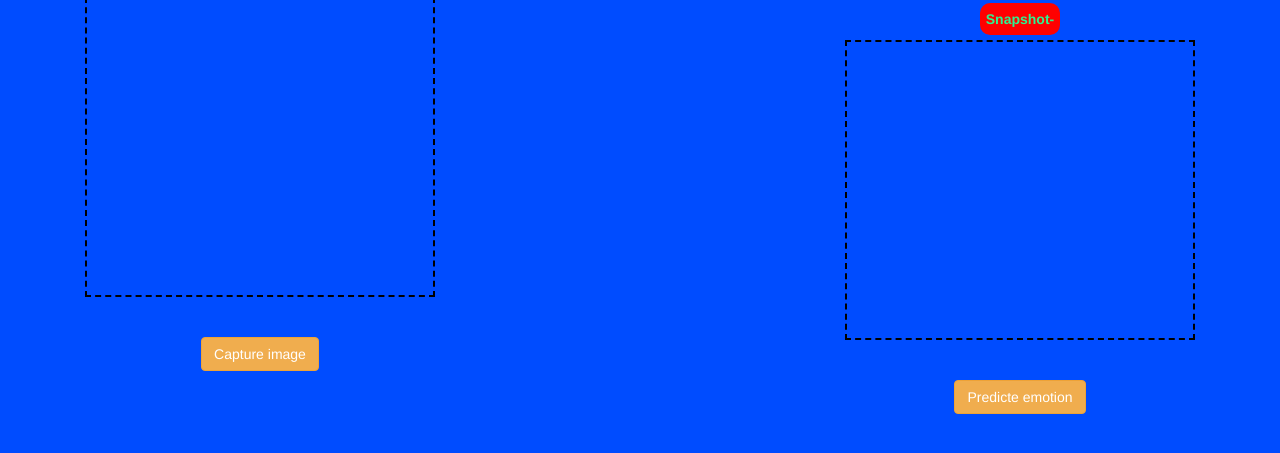
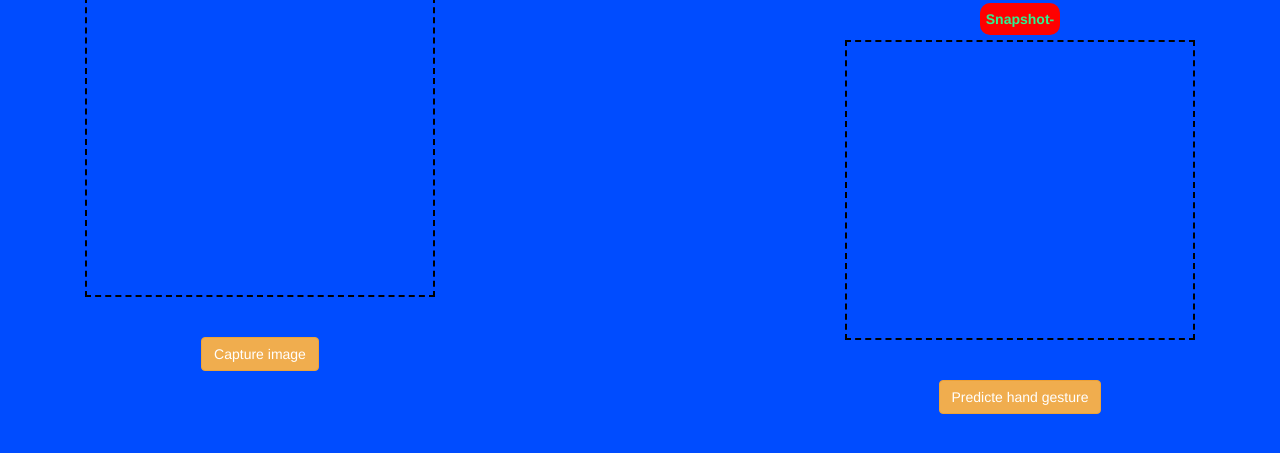
Before and after one commit to Ani-wolf/Hand-Gesture-Web-App, a plain HTML site: page index.html in a window 1280 px wide. Shown: the part 259-712 px from the top of the page. Drawn offline with nearby package versions, Linux system fonts and the light colour scheme; a script that the page names is missing.

Commit message:
Update index.html

```diff
--- a/index.html
+++ b/index.html
@@ -50,7 +50,7 @@
             <label>Snapshot- </label>
     <div id="result"></div>
             <br><br>
-    <button onclick="check();" class="btn btn-warning">Predicte emotion</button>
+    <button onclick="check();" class="btn btn-warning">Predicte hand gesture</button>
           </div>
       </center>
 
```
